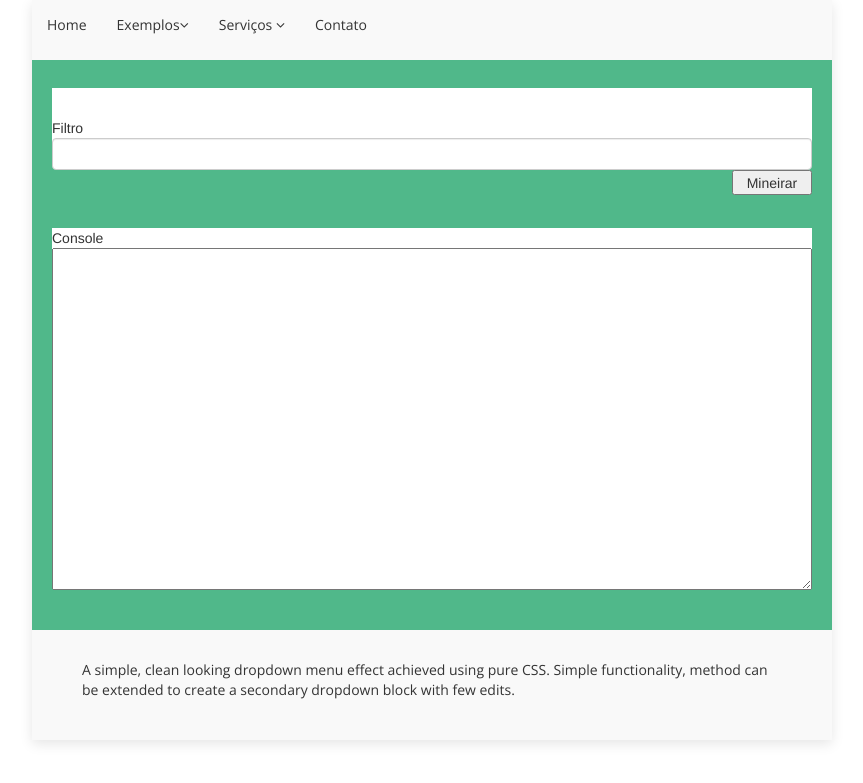
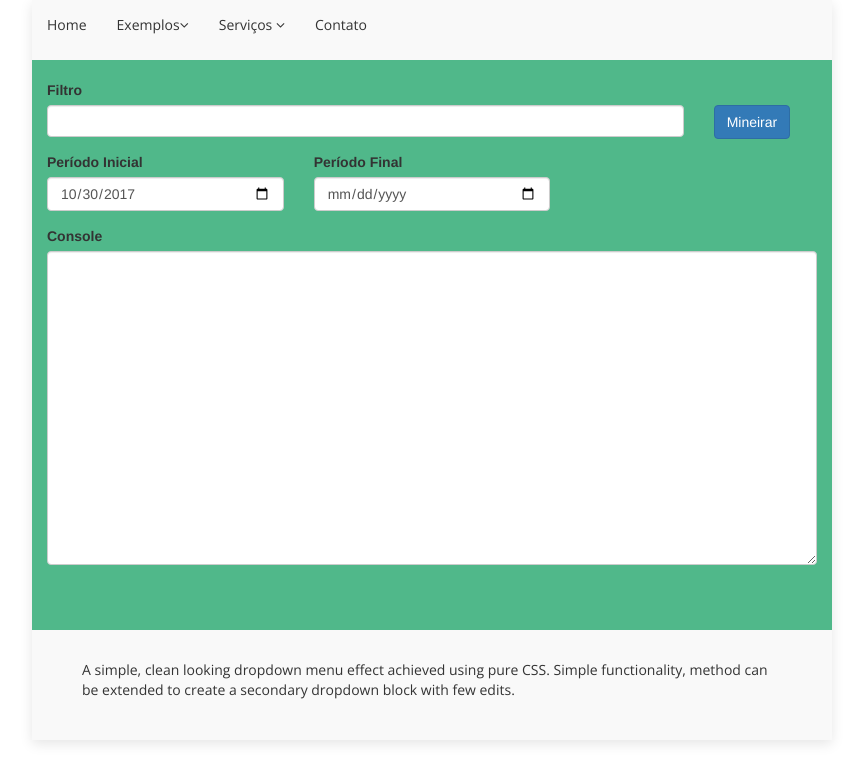
Before and after one commit to aflemes/data-mining-twitter, a PHP site: page /pages/mining_data.php in a window 1280 px wide. Shown: the top 783 px of the page, without its empty margins (208-1071 px from the left). Run offline with PHP 8.4, Linux system fonts and the light colour scheme; some libraries are stand-ins or nearby versions.

Commit message:
Ajustado o bootstrap e tambem incluido os campos referente ao periodo inicial e final na tela de mineração

```diff
--- a/css/style.css
+++ b/css/style.css
@@ -11,16 +11,19 @@ body, html {
   background-color: #EEEEEE;
 }
 
+#btn-mining{
+	margin-top: 25px;
+}
+#textarea{
+	height: 100%;
+	width: 100%;
+}
+
 .console{
 	background-color: white;
 	height: 60%;
 	width: 95%;
 	margin-left:20px;
-}
-
-.textarea{
-	height: 100%;
-	width: 100%;
 }
 
 .container {
--- a/pages/mining_data.php
+++ b/pages/mining_data.php
@@ -57,17 +57,36 @@
 
 			<div class="slider">
 				<br>
-				<div class="fields">
-					<br>
-					<div class="lbl-filtro">
-						Filtro
-						<input type="text" id="filtro" name="filtro" data-role="tagsinput" />
-						<input id="btn-mining" class="btn-mining" type="button" value="Mineirar"/>
+				<div class="col-sm-9 col-sm-offset-3 col-md-12 col-md-offset-0 main">
+					<div class="row">
+						<div class="form-group col-md-10">
+							<label for="lbl-filtro">Filtro</label>
+							<input type="text" id="filtro" name="filtro" data-role="tagsinput" />
+						</div>
+						<div id="actions" class="row">
+							<div class="col-md-2">
+								<button type="button" id="btn-mining" class="btn btn-primary btn-miing">Mineirar</button>
+							</div>
+						</div>
 					</div>
-				</div>
-				<div class="console">
-					Console
-					<textarea class="textarea" id="txtConsole"></textarea>
+					<div class="row">
+						<div class="form-group col-md-4">
+							<label for="lbl-periodo-ini">Período Inicial</label>
+							<input type="date" class="form-control" id="dt-periodo-ini" required>
+						</div>
+						<div class="form-group col-md-4">
+							<label for="lbl-periodo-final">Período Final</label>
+							<input type="date" class="form-control" id="dt-periodo-final" required>
+						</div>
+					</div>
+					<div class="row">
+						<div class="form-group col-md-12 col-xs-12">
+							<label for="lbl-console">Console</label>
+							<div class="form-group">
+								<textarea class="form-control" rows="15" id="txtConsole"></textarea>
+							</div>
+						</div>
+					</div>
 				</div>
 			</div>
 			<div class="information">
@@ -76,6 +95,15 @@
 	</div>
 </div>
 	<script language="javascript">
+		$(document).ready(function(){
+			var periodoFinal = new Date();
+			var periodoInicial = new Date();
+			periodoInicial.setDate(periodoInicial.getDate() - 7);
+
+			$("#dt-periodo-ini").val(periodoInicial.getFullYear() + "-" + periodoInicial.getMonth() + "-" + periodoInicial.getDate());
+			$("#dt-periodo-final").val(periodoFinal);
+		});
+
 		$("#btn-mining").click(function(){
 			$("#action").val("minning");
 
```
